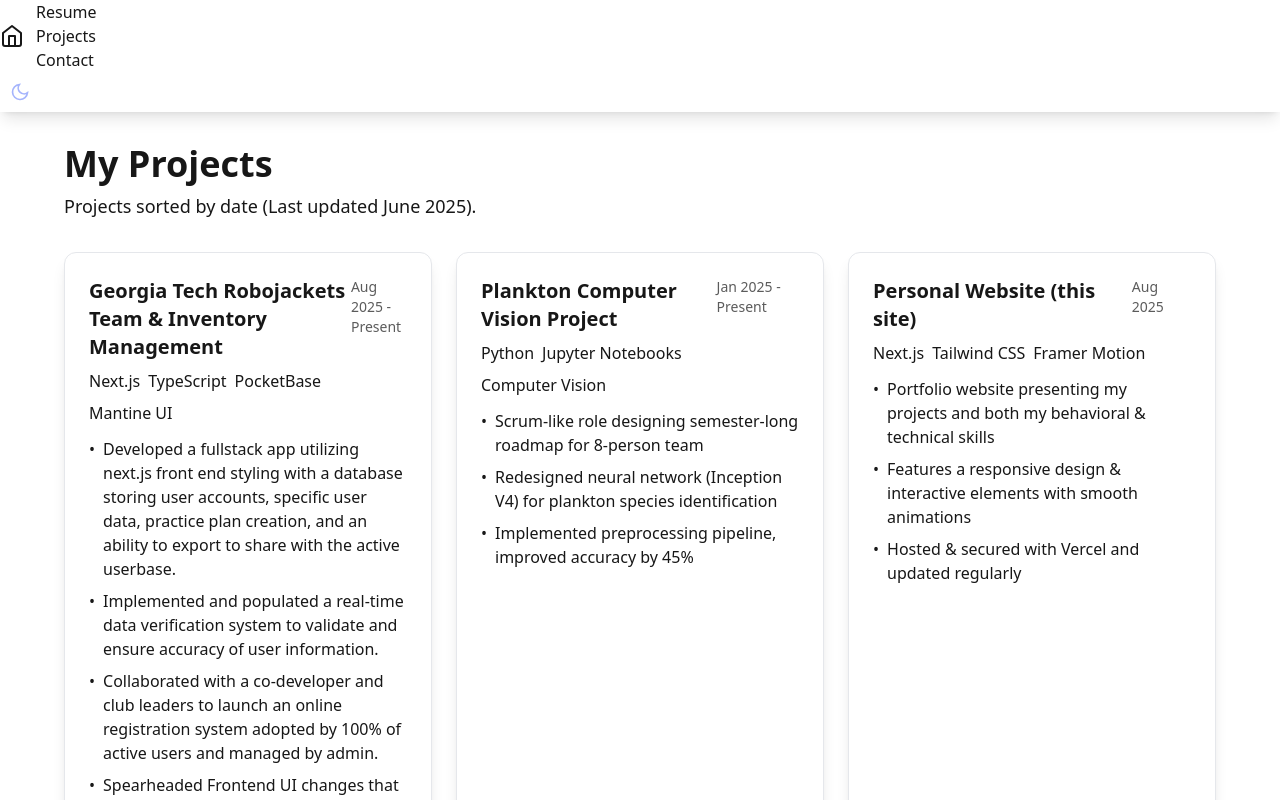
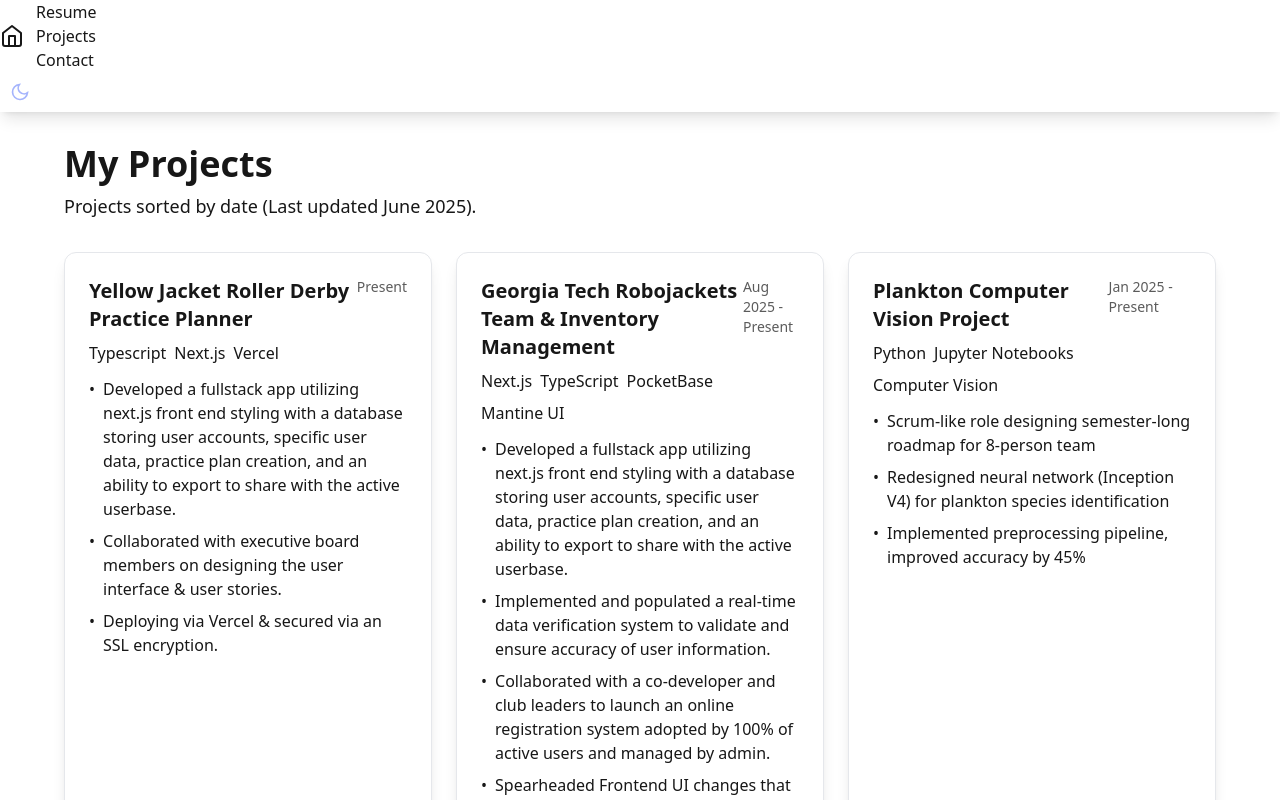
Before and after one commit to thatdudegrantt/personal-site, a Next.js app: page /projects in a window 1280 px wide. Shown: the top 800 px of the page. Built offline with nearby package versions, Linux system fonts and the light colour scheme.

Commit message:
added yjrd project description

```diff
--- a/src/app/projects/page.js
+++ b/src/app/projects/page.js
@@ -1,6 +1,16 @@
 "use client";
 export default function Projects() {
     const projects = [
+        {
+            title: "Yellow Jacket Roller Derby Practice Planner",
+            tech: ["Typescript", "Next.js", "Vercel"],
+            date: "Present",
+            description: [
+                "Developed a fullstack app utilizing next.js front end styling with a database storing user accounts, specific user data, practice plan creation, and an ability to export to share with the active userbase.",
+                "Collaborated with executive board members on designing the user interface & user stories. ",
+                "Deploying via Vercel & secured via an SSL encryption."
+            ]
+        },
         {
             title: "Georgia Tech Robojackets Team & Inventory Management",
             tech: ["Next.js", "TypeScript", "PocketBase", "Mantine UI"],
@@ -25,7 +35,7 @@ export default function Projects() {
         },
         {
             title: "Personal Website (this site)",
-            tech: ["Next.js", "Tailwind CSS", "Framer Motion"],
+            tech: ["Next.js", "Tailwind CSS", "Framer Motion", "Vercel"],
             date: "Aug 2025",
             description: [
                 "Portfolio website presenting my projects and both my behavioral & technical skills",
```
